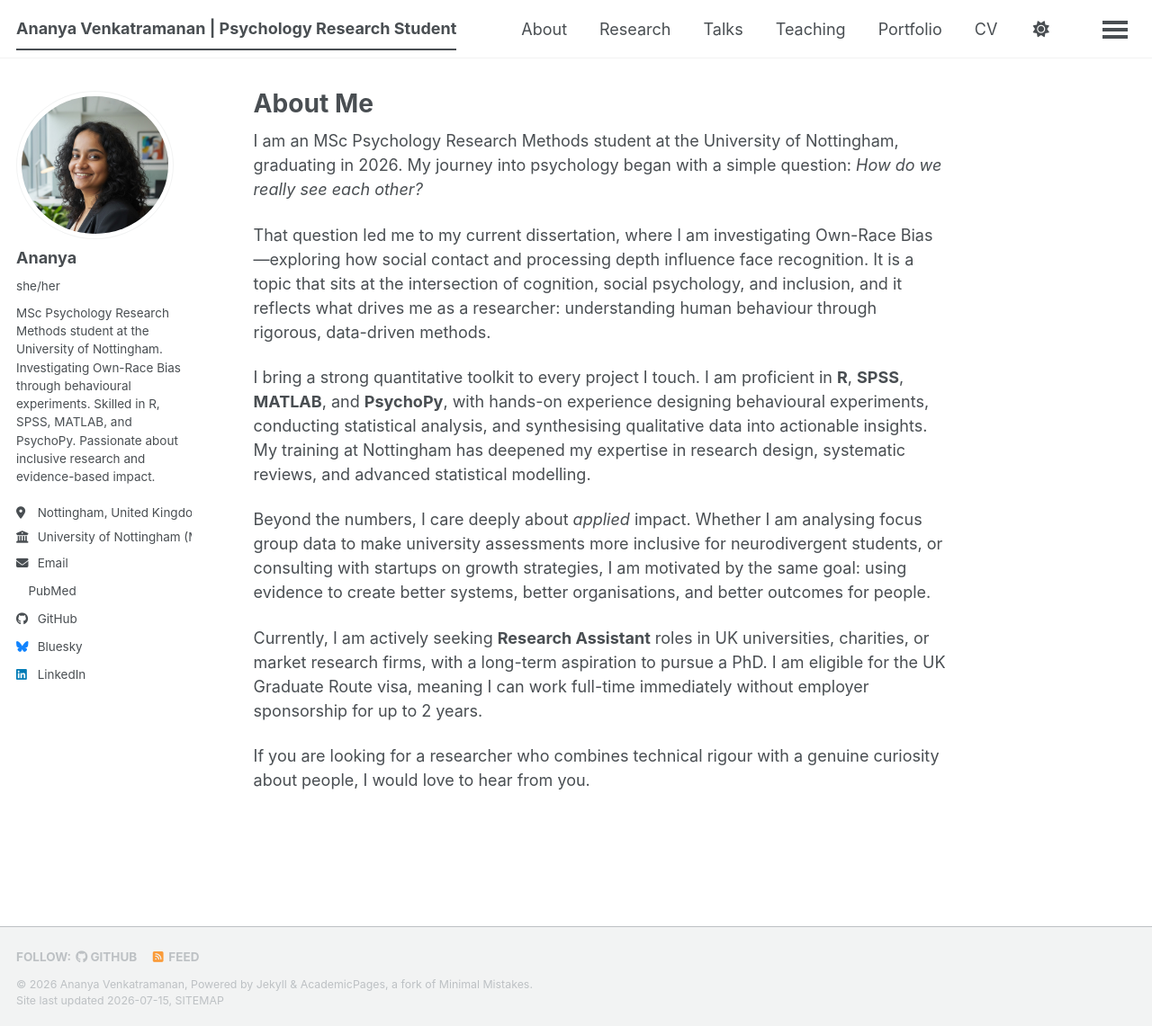
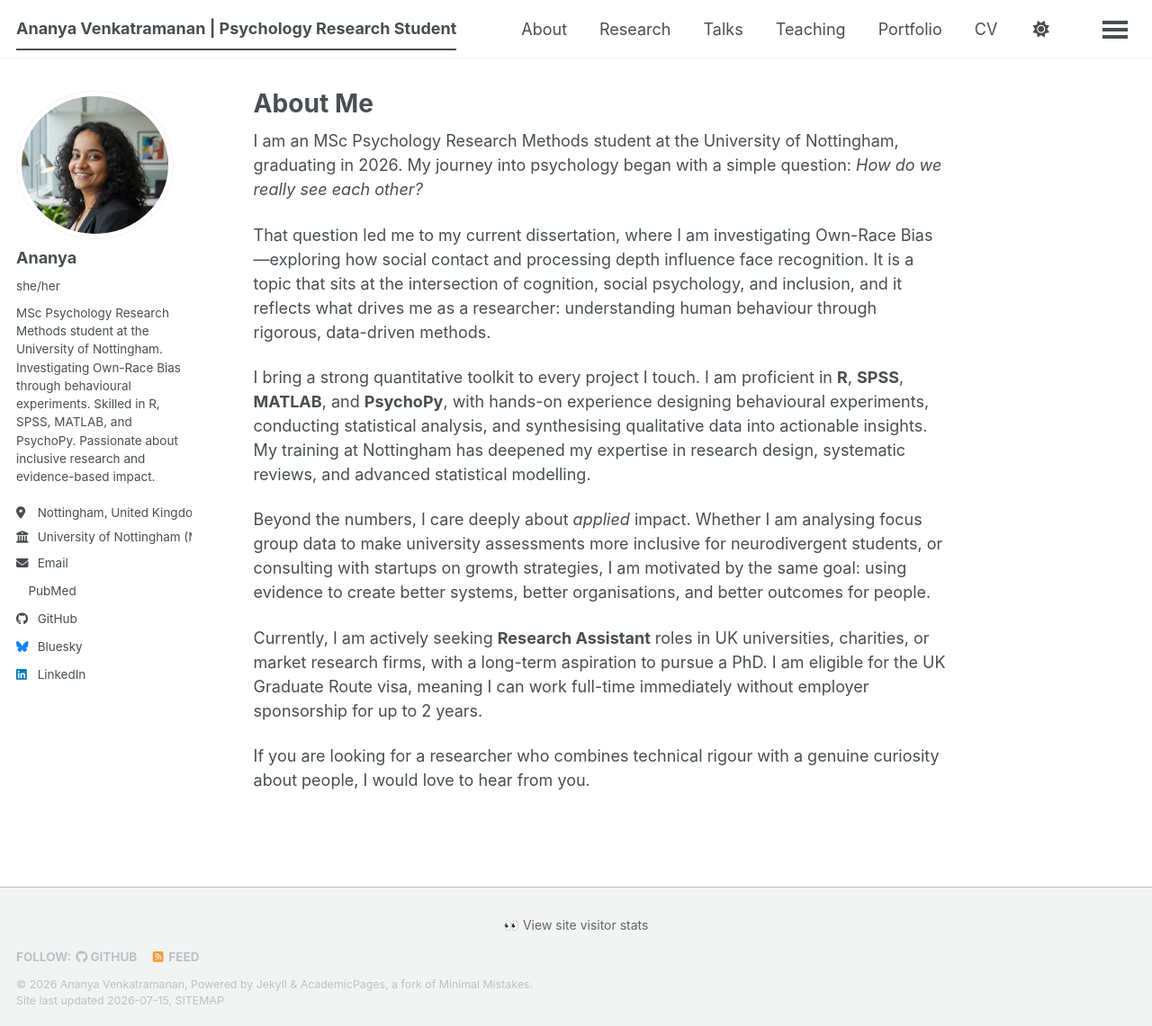
Before and after one commit to ananyav3003/ananyav3003.github.io, a Jekyll site: the page built from _pages/about.md, in a window 1280 px wide and 1141 px high. Shown: the whole window at 90% size. Built offline with Jekyll 4.4.1, drawn with Linux system fonts in a browser that asks for light colours; a style sheet for code colours, icons or effects is not loaded.

Commit message:
Add visitor stats to custom footer
Added visitor stats section with link to Umami.

```diff
--- a/_includes/footer/custom.html
+++ b/_includes/footer/custom.html
@@ -2,5 +2,9 @@
 
 <!-- Support for MathJax -->
 <script id="MathJax-script" defer src="https://cdn.jsdelivr.net/npm/mathjax@4.0.0/tex-mml-chtml.js"></script>
+<!-- Visitor Stats from Umami -->
+<div style="text-align: center; padding: 10px 0; font-size: 14px; color: #666; border-top: 1px solid #eee; margin-top: 20px;">
+  👀 <a href="https://cloud.umami.is/share/rzHIRieGJBb7GgJX" target="_blank" style="color: #666; text-decoration: none;">View site visitor stats</a>
+</div>
 
 <!-- end custom footer snippets -->
```
